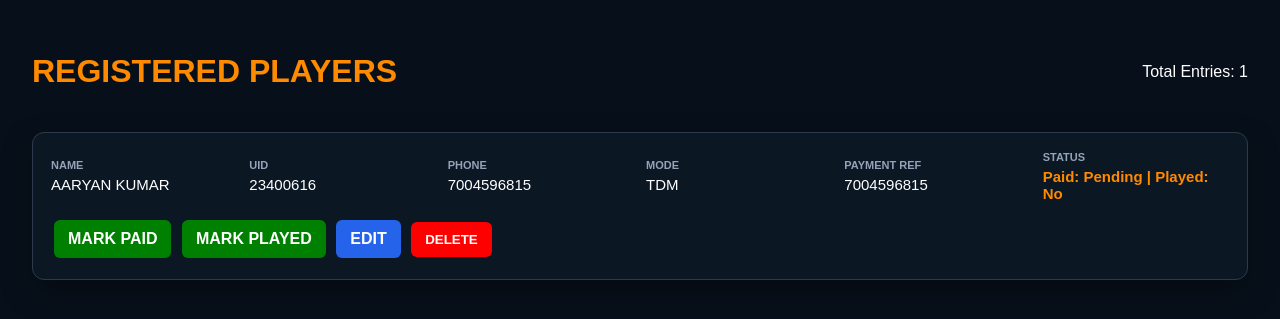
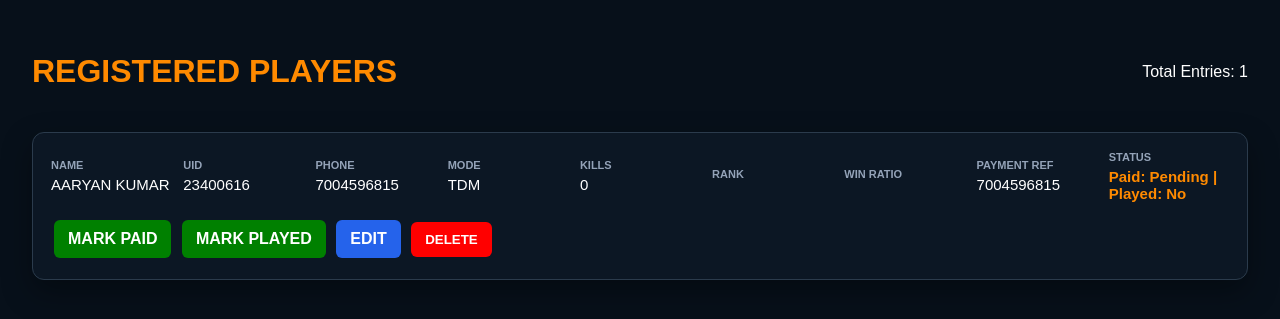
Before and after one commit to aryankumar67163-png/bgmi-site, a Flask app: page /admin in a window 1280 px wide. Shown: the part 97-416 px from the top of the page. Run offline with Flask 3, Linux system fonts and the light colour scheme; the visitor is signed in with stand-in values (Sample User, id 1).

Commit message:
Update admin.html

```diff
--- a/templates/admin.html
+++ b/templates/admin.html
@@ -68,7 +68,7 @@ body{
 }
 .grid{
     display:grid;
-    grid-template-columns:repeat(6,1fr);
+    grid-template-columns:repeat(9,1fr);
     gap:12px;
     align-items:center;
 }
@@ -150,6 +150,20 @@ body{
                 <div class="label">MODE</div>
                 <div class="value">{{ p.mode }}</div>
             </div>
+            <div>
+    <div class="label">KILLS</div>
+    <div class="value">{{ p.kills|default('0') }}</div>
+</div>
+
+<div>
+    <div class="label">RANK</div>
+    <div class="value">{{ p.rank|default('-') }}</div>
+</div>
+
+<div>
+    <div class="label">WIN RATIO</div>
+    <div class="value">{{ p.win_ratio|default('-') }}</div>
+</div>
 
             <div>
                 <div class="label">PAYMENT REF</div>
```
